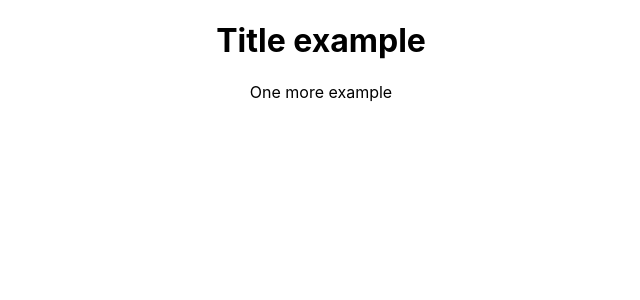
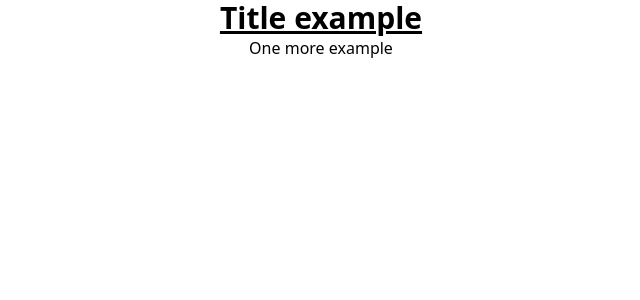
Before and after one commit to Matheus-Pombeiro/tolkien-universe, a React (Create React App) app: page / in a window 1280 px wide. Shown: the top 300 px of the page, without its empty margins (319-959 px from the left). Built offline with nearby package versions, Linux system fonts and the light colour scheme.

Commit message:
ADD: Tailwind CSS

```diff
--- a/package.json
+++ b/package.json
@@ -37,5 +37,8 @@
       "last 1 firefox version",
       "last 1 safari version"
     ]
+  },
+  "devDependencies": {
+    "tailwindcss": "^3.4.1"
   }
 }
--- a/src/App.js
+++ b/src/App.js
@@ -5,7 +5,7 @@
   const { t } = useTranslation();
   return (
     <div className="App">
-      <h1>{t('Title example')}</h1>
+      <h1 className='text-3xl font-bold underline'>{t('Title example')}</h1>
       <p>{t('One more example')}</p>
     </div>
   );
--- a/src/index.css
+++ b/src/index.css
@@ -1,13 +1,3 @@
-body {
-  margin: 0;
-  font-family: -apple-system, BlinkMacSystemFont, 'Segoe UI', 'Roboto', 'Oxygen',
-    'Ubuntu', 'Cantarell', 'Fira Sans', 'Droid Sans', 'Helvetica Neue',
-    sans-serif;
-  -webkit-font-smoothing: antialiased;
-  -moz-osx-font-smoothing: grayscale;
-}
-
-code {
-  font-family: source-code-pro, Menlo, Monaco, Consolas, 'Courier New',
-    monospace;
-}
+@tailwind base;
+@tailwind components;
+@tailwind utilities;
--- /dev/null
+++ b/tailwind.config.js
@@ -0,0 +1,10 @@
+/** @type {import('tailwindcss').Config} */
+module.exports = {
+  content: [
+    "./src/**/*.{js,jsx,ts,tsx}",
+  ],
+  theme: {
+    extend: {},
+  },
+  plugins: [],
+}
```
Also changed, not shown: 1 other file (tests, documents, lock files or other folders).
